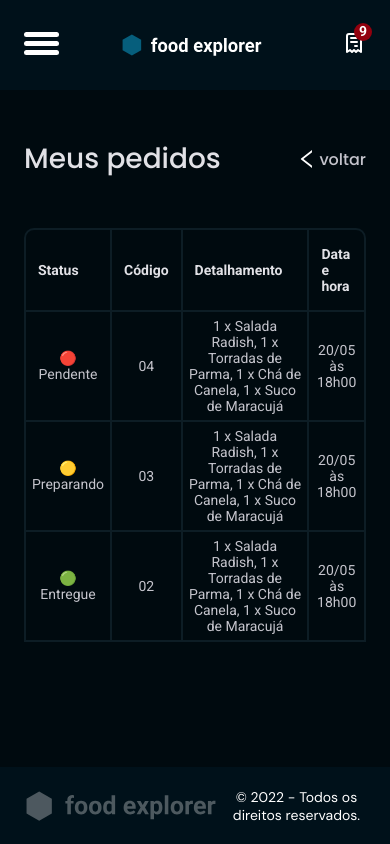
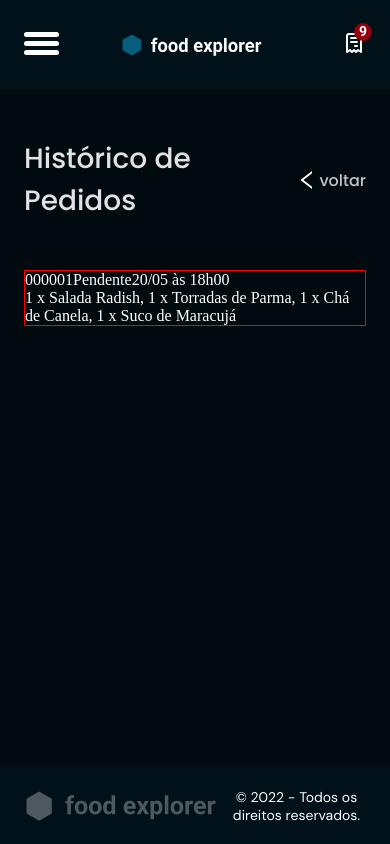
Before and after one commit to renyzeraa/foodexplorer-frontend, a React (Vite) app in the folder web/: page /demand in a window 390 px wide. Built offline with nearby package versions, Linux system fonts and the light colour scheme.

Commit message:
fix div mobile demand

```diff
--- a/web/src/pages/Demand/index.jsx
+++ b/web/src/pages/Demand/index.jsx
@@ -3,6 +3,31 @@ import { Header } from '../../components/Header'
 import { Footer } from '../../components/Footer'
 import { AiOutlineLeft } from 'react-icons/ai'
 import { Link } from 'react-router-dom'
+
+const arrayPedidos = [
+    {
+        id: 1,
+        situacao: 'pendente',
+        dateTime: '20/05 às 18h00',
+        pedido: [
+            {
+                idPedido: 1,
+                quantidade: 2,
+                nomePedido: 'Salada Radish'
+            },
+            {
+                idPedido: 2,
+                quantidade: 1,
+                nomePedido: 'Pudim'
+            },
+            {
+                idPedido: 3,
+                quantidade: 2,
+                nomePedido: 'Torradas de Parma'
+            }
+        ]
+    }
+]
 
 export function Demand() {
     return (
@@ -10,7 +35,7 @@ export function Demand() {
             <Header />
             <section>
                 <div className="header">
-                    <h1>Meus pedidos</h1>
+                    <h1>Histórico de Pedidos</h1>
                     <Link to="/">
                         <AiOutlineLeft /> voltar
                     </Link>
@@ -63,6 +88,21 @@ export function Demand() {
                         </tbody>
                     </table>
                 </div>
+                <div className="cards-wrapper">
+                    <div className="card">
+                        <header>
+                            <span className="number">000001</span>
+                            <span>
+                                <span className="status"></span>Pendente
+                            </span>
+                            <span className="horario">20/05 às 18h00</span>
+                        </header>
+                        <span className="pedido">
+                            1 x Salada Radish, 1 x Torradas de Parma, 1 x Chá de
+                            Canela, 1 x Suco de Maracujá
+                        </span>
+                    </div>
+                </div>
             </section>
             <Footer />
         </Container>
--- a/web/src/pages/Demand/style.js
+++ b/web/src/pages/Demand/style.js
@@ -33,6 +33,7 @@ export const Container = styled.main`
         }
 
         .table-wrapper {
+            display: none;
             width: 100%;
             border: 2px solid ${({ theme }) => theme.COLORS.BACKGROUND_700};
             border-radius: 10px 10px 0 0;
@@ -43,8 +44,10 @@ export const Container = styled.main`
                 font-family: 'Roboto', sans-serif;
 
                 thead tr td {
-          border-bottom: 2px solid ${({ theme }) => theme.COLORS.BACKGROUND_700};
-          border-right: 2px solid ${({ theme }) => theme.COLORS.BACKGROUND_700};
+                    border-bottom: 2px solid
+                        ${({ theme }) => theme.COLORS.BACKGROUND_700};
+                    border-right: 2px solid
+                        ${({ theme }) => theme.COLORS.BACKGROUND_700};
                     padding: 16px 12px;
 
                     text-align: left;
@@ -63,8 +66,10 @@ export const Container = styled.main`
                     color: ${({ theme }) => theme.COLORS.GRAY_200};
                     font-weight: 400;
                     font-size: 14px;
-          border-right: 2px solid ${({ theme }) => theme.COLORS.BACKGROUND_700};
-          border-bottom: 2px solid ${({ theme }) => theme.COLORS.BACKGROUND_700};
+                    border-right: 2px solid
+                        ${({ theme }) => theme.COLORS.BACKGROUND_700};
+                    border-bottom: 2px solid
+                        ${({ theme }) => theme.COLORS.BACKGROUND_700};
                 }
 
                 tbody td:last-child {
@@ -75,6 +80,10 @@ export const Container = styled.main`
                     border-bottom: none;
                 }
             }
+        }
+
+        .cards-wrapper {
+            border: 1px solid red;
         }
     }
 
```
Also changed, not shown: web/src/pages/Home/index.jsx (+11 -0 lines). Lines whose indentation alone changed are shown as unchanged.
